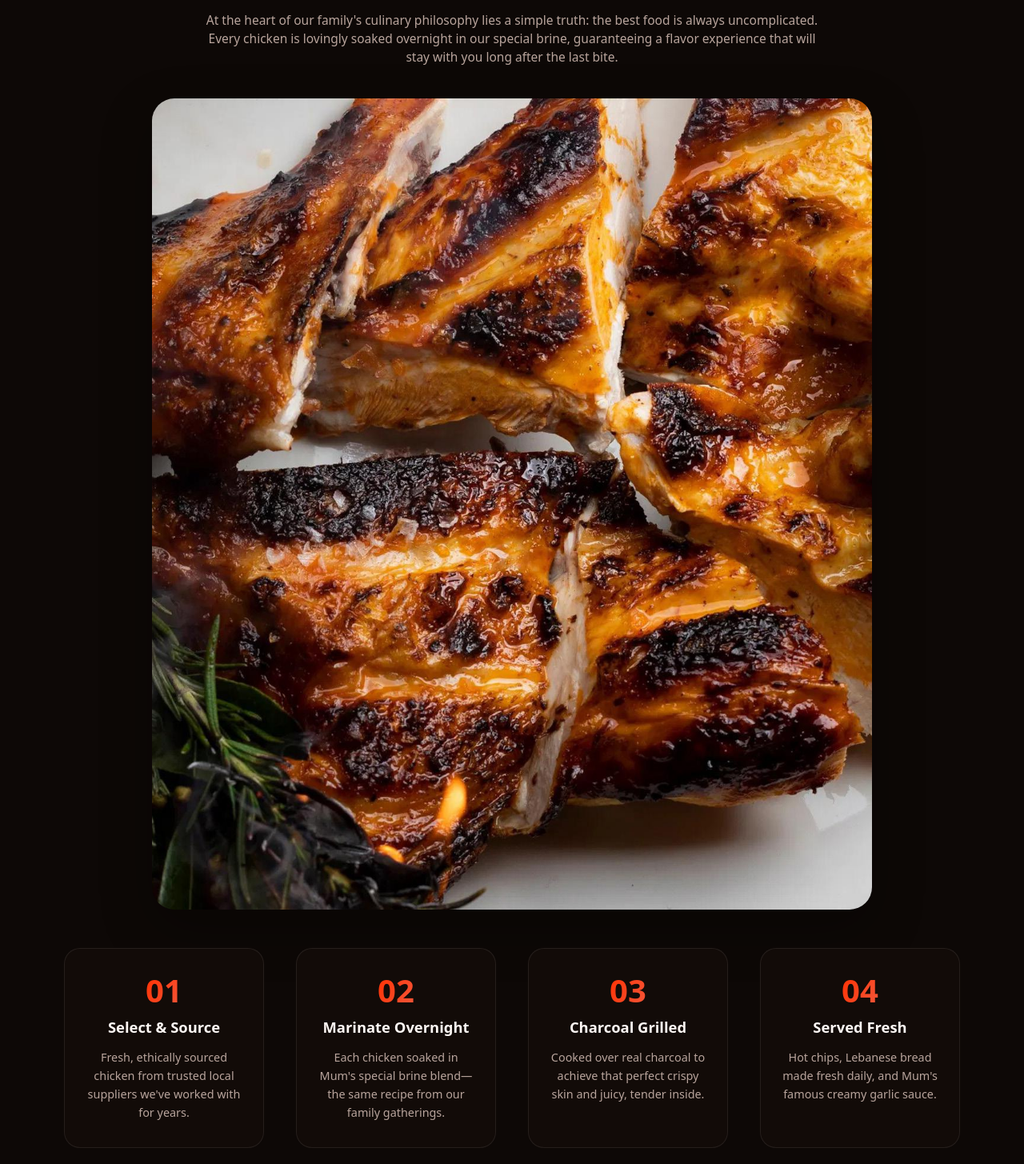
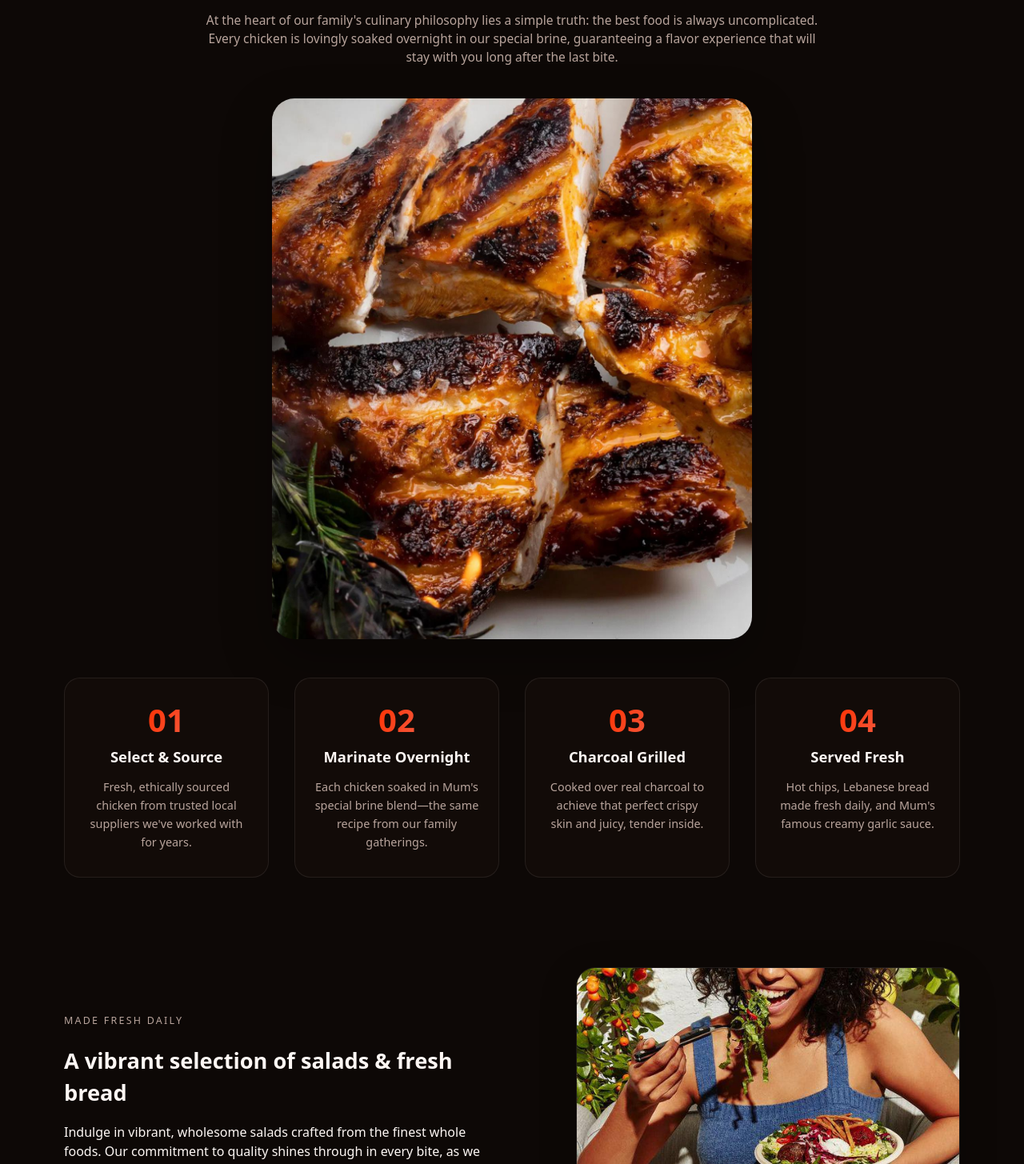
Before and after one commit to OuadiAMine/Eljajj, a React (Vite) app: page / in a window 1280 px wide. Shown: the part 1995-3450 px from the top of the page at 80% size. Built offline with nearby package versions, Linux system fonts and the light colour scheme.

Commit message:
Make process steps side-by-side in 4 columns and reduce feature image size

```diff
--- a/src/App.css
+++ b/src/App.css
@@ -899,7 +899,7 @@
 }
 
 .secret-feature-img {
-  max-width: 900px;
+  max-width: 600px;
   margin: 2.5rem auto;
   border-radius: 1.75rem;
   overflow: hidden;
@@ -915,8 +915,8 @@
 
 .process-grid {
   display: grid;
-  grid-template-columns: repeat(auto-fit, minmax(240px, 1fr));
-  gap: 2.5rem;
+  grid-template-columns: repeat(4, 1fr);
+  gap: 2rem;
   margin-top: 3rem;
 }
 
@@ -1251,6 +1251,11 @@
     padding-left: 3rem;
     padding-right: 3rem;
   }
+
+  .process-grid {
+    grid-template-columns: repeat(2, 1fr);
+    gap: 1.5rem;
+  }
 }
 
 @media (max-width: 640px) {
```
Also changed, not shown: src/assets/media/Eljajj-logo.png.
